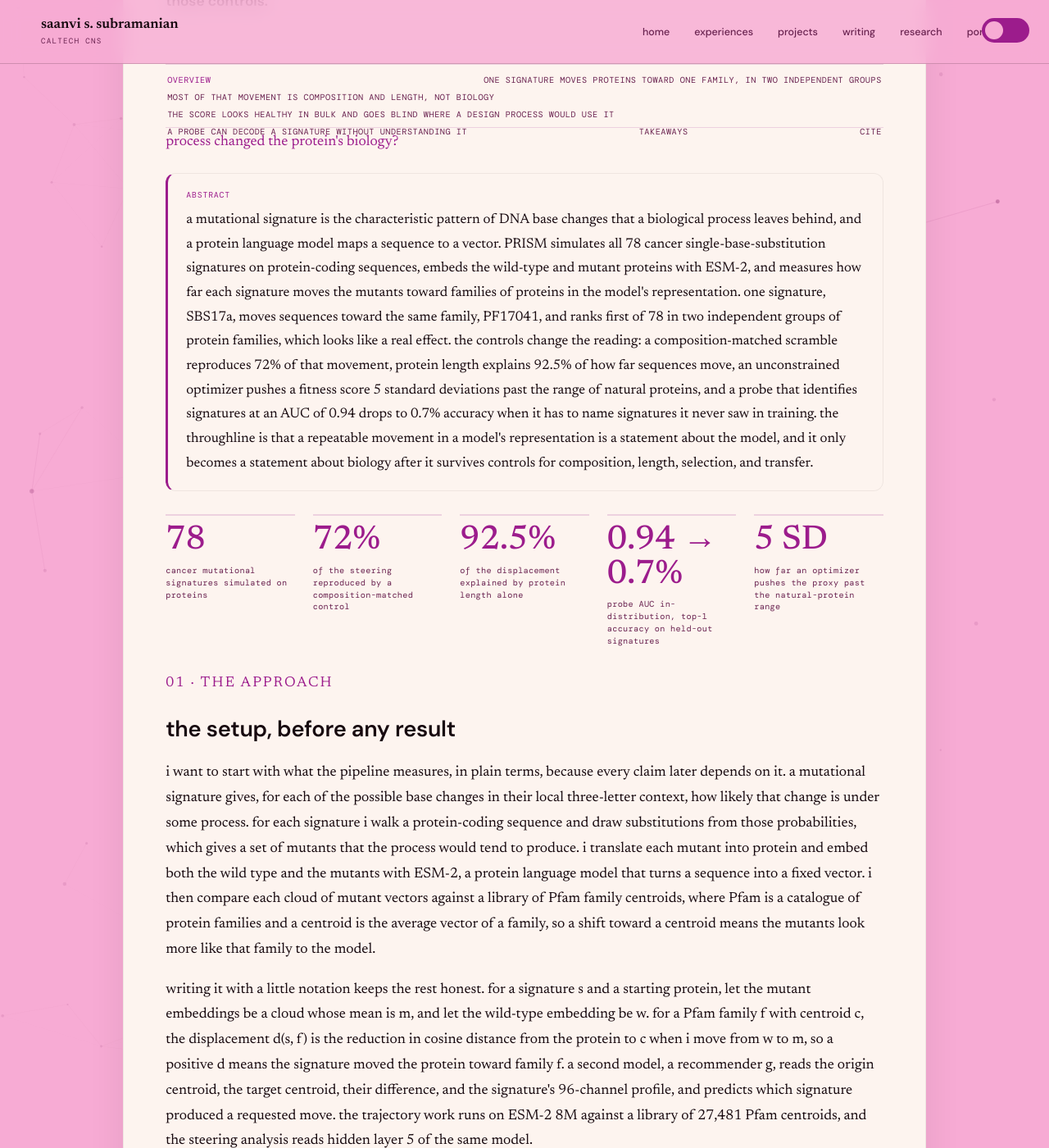
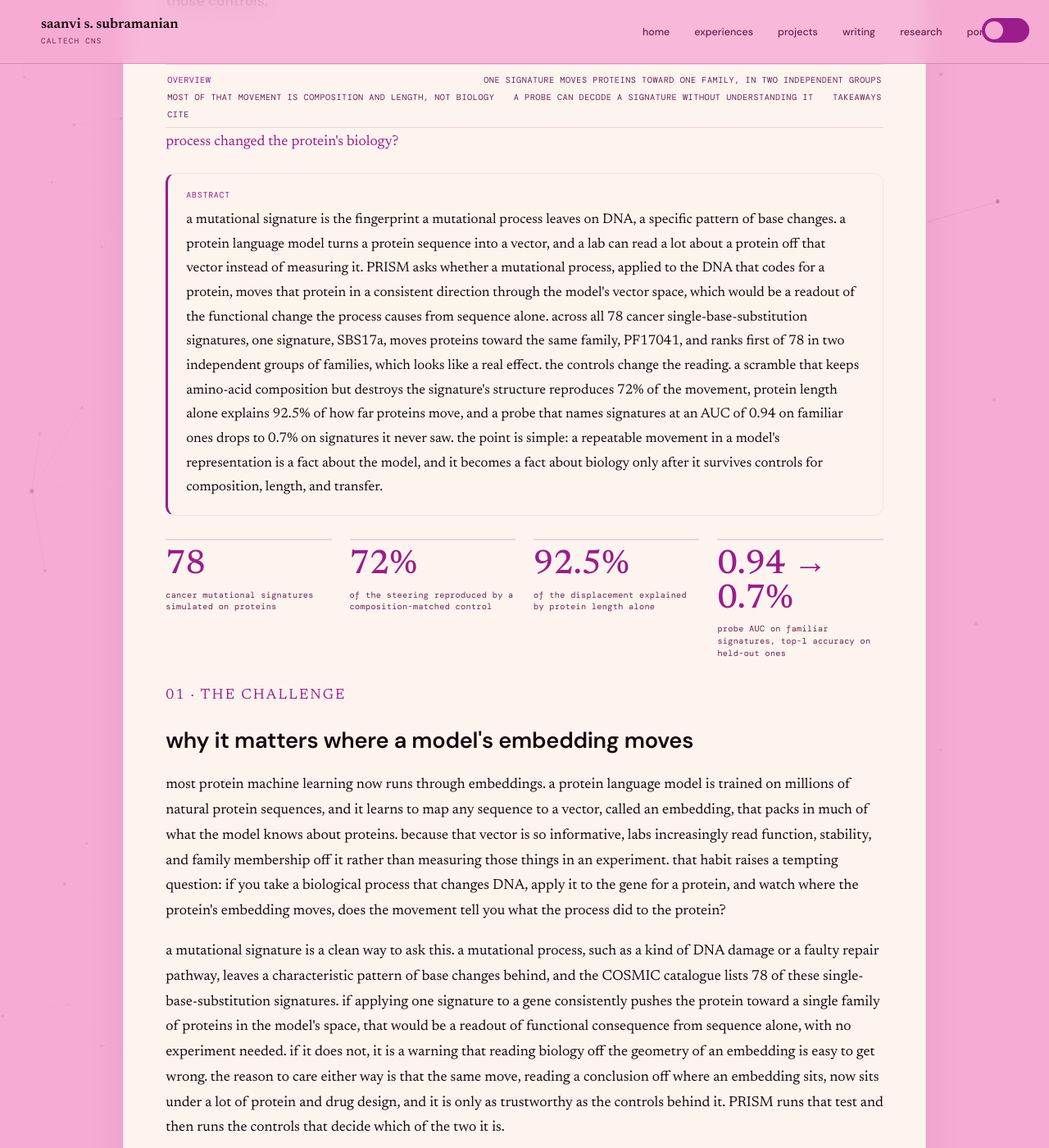
Before and after one commit to saanviiyer/saanviiyer.github.io, a Jekyll site: the page built from pages/proj-prism-page.html, in a window 1280 px wide and 1400 px high, scrolled down 682 px. Shown: the whole window at 82% size. Built offline with Jekyll 4.4.1, drawn with Linux system fonts in a browser that asks for light colours; some web fonts are replaced; some of the changed text lies outside the part shown.

Commit message:
Deepen PRISM and evaluations with a teaching layer, and cut the conflated fitness-proxy section from PRISM

```diff
--- a/pages/proj-prism-page.html
+++ b/pages/proj-prism-page.html
@@ -19,23 +19,29 @@ thesis: "A protein model's embedding can move in a consistent, repeatable direct
 
 <div class="pp-abstract">
   <div class="pp-ab-label">Abstract</div>
-  <p>a mutational signature is the characteristic pattern of DNA base changes that a biological process leaves behind, and a protein language model maps a sequence to a vector. PRISM simulates all 78 cancer single-base-substitution signatures on protein-coding sequences, embeds the wild-type and mutant proteins with ESM-2, and measures how far each signature moves the mutants toward families of proteins in the model's representation. one signature, SBS17a, moves sequences toward the same family, PF17041, and ranks first of 78 in two independent groups of protein families, which looks like a real effect. the controls change the reading: a composition-matched scramble reproduces 72% of that movement, protein length explains 92.5% of how far sequences move, an unconstrained optimizer pushes a fitness score 5 standard deviations past the range of natural proteins, and a probe that identifies signatures at an AUC of 0.94 drops to 0.7% accuracy when it has to name signatures it never saw in training. the throughline is that a repeatable movement in a model's representation is a statement about the model, and it only becomes a statement about biology after it survives controls for composition, length, selection, and transfer.</p>
+  <p>a mutational signature is the fingerprint a mutational process leaves on DNA, a specific pattern of base changes. a protein language model turns a protein sequence into a vector, and a lab can read a lot about a protein off that vector instead of measuring it. PRISM asks whether a mutational process, applied to the DNA that codes for a protein, moves that protein in a consistent direction through the model's vector space, which would be a readout of the functional change the process causes from sequence alone. across all 78 cancer single-base-substitution signatures, one signature, SBS17a, moves proteins toward the same family, PF17041, and ranks first of 78 in two independent groups of families, which looks like a real effect. the controls change the reading. a scramble that keeps amino-acid composition but destroys the signature's structure reproduces 72% of the movement, protein length alone explains 92.5% of how far proteins move, and a probe that names signatures at an AUC of 0.94 on familiar ones drops to 0.7% on signatures it never saw. the point is simple: a repeatable movement in a model's representation is a fact about the model, and it becomes a fact about biology only after it survives controls for composition, length, and transfer.</p>
 </div>
 
 <div class="stat-row">
   <div class="stat"><div class="n">78</div><div class="l">cancer mutational signatures simulated on proteins</div></div>
   <div class="stat"><div class="n">72%</div><div class="l">of the steering reproduced by a composition-matched control</div></div>
   <div class="stat"><div class="n">92.5%</div><div class="l">of the displacement explained by protein length alone</div></div>
-  <div class="stat"><div class="n">0.94 &rarr; 0.7%</div><div class="l">probe AUC in-distribution, top-1 accuracy on held-out signatures</div></div>
-  <div class="stat"><div class="n">5 SD</div><div class="l">how far an optimizer pushes the proxy past the natural-protein range</div></div>
+  <div class="stat"><div class="n">0.94 &rarr; 0.7%</div><div class="l">probe AUC on familiar signatures, top-1 accuracy on held-out ones</div></div>
 </div>
 
-<p class="pp-section-num">01 &middot; The Approach</p>
+<p class="pp-section-num">01 &middot; The Challenge</p>
+<h2 class="pp-section-title">why it matters where a model's embedding moves</h2>
+
+<p>most protein machine learning now runs through embeddings. a protein language model is trained on millions of natural protein sequences, and it learns to map any sequence to a vector, called an embedding, that packs in much of what the model knows about proteins. because that vector is so informative, labs increasingly read function, stability, and family membership off it rather than measuring those things in an experiment. that habit raises a tempting question: if you take a biological process that changes DNA, apply it to the gene for a protein, and watch where the protein's embedding moves, does the movement tell you what the process did to the protein?</p>
+
+<p>a mutational signature is a clean way to ask this. a mutational process, such as a kind of DNA damage or a faulty repair pathway, leaves a characteristic pattern of base changes behind, and the COSMIC catalogue lists 78 of these single-base-substitution signatures. if applying one signature to a gene consistently pushes the protein toward a single family of proteins in the model's space, that would be a readout of functional consequence from sequence alone, with no experiment needed. if it does not, it is a warning that reading biology off the geometry of an embedding is easy to get wrong. the reason to care either way is that the same move, reading a conclusion off where an embedding sits, now sits under a lot of protein and drug design, and it is only as trustworthy as the controls behind it. PRISM runs that test and then runs the controls that decide which of the two it is.</p>
+
+<p class="pp-section-num">02 &middot; The Approach</p>
 <h2 class="pp-section-title">the setup, before any result</h2>
 
-<p>i want to start with what the pipeline measures, in plain terms, because every claim later depends on it. a mutational signature gives, for each of the possible base changes in their local three-letter context, how likely that change is under some process. for each signature i walk a protein-coding sequence and draw substitutions from those probabilities, which gives a set of mutants that the process would tend to produce. i translate each mutant into protein and embed both the wild type and the mutants with ESM-2, a protein language model that turns a sequence into a fixed vector. i then compare each cloud of mutant vectors against a library of Pfam family centroids, where Pfam is a catalogue of protein families and a centroid is the average vector of a family, so a shift toward a centroid means the mutants look more like that family to the model.</p>
+<p>i want to start with what the pipeline measures, in plain terms, because every claim later depends on it. a mutational signature gives, for each possible base change in its local three-letter context, how likely that change is under some process. for each signature i walk a protein-coding sequence and draw substitutions from those probabilities, which gives a set of mutants that the process would tend to produce. i translate each mutant into protein and embed both the wild type, the original protein, and the mutants with ESM-2, a protein language model that turns a sequence into a fixed vector. i then compare each cloud of mutant vectors against a library of Pfam family centroids, where Pfam is a catalogue of protein families and a centroid is the average vector of a family, so a shift toward a centroid means the mutants look more like that family to the model.</p>
 
-<p>writing it with a little notation keeps the rest honest. for a signature s and a starting protein, let the mutant embeddings be a cloud whose mean is m, and let the wild-type embedding be w. for a Pfam family f with centroid c, the displacement d(s, f) is the reduction in cosine distance from the protein to c when i move from w to m, so a positive d means the signature moved the protein toward family f. a second model, a recommender g, reads the origin centroid, the target centroid, their difference, and the signature's 96-channel profile, and predicts which signature produced a requested move. the trajectory work runs on ESM-2 8M against a library of 27,481 Pfam centroids, and the steering analysis reads hidden layer 5 of the same model.</p>
+<p>writing it with a little notation keeps the rest honest. for a signature and a starting protein, let the mutant embeddings be a cloud whose mean is m, and let the wild-type embedding be w. for a Pfam family with centroid c, the displacement is the reduction in cosine distance from the protein to c when i move from w to m, so a positive displacement means the signature moved the protein toward that family. cosine distance is just a measure of how different two vectors point, so reducing it means the mutant mean points more like the family than the wild type did. a second model, a recommender, reads the origin family, the target family, their difference, and the signature's profile, and predicts which signature produced a requested move. the trajectory work runs on ESM-2 8M against a library of 27,481 Pfam centroids.</p>
 
 <figure class="pp-fig">
   <img src="{{ '/assets/images/prism-signature-steering/pipeline-schematic.png' | relative_url }}" alt="Pipeline from a signature to simulated mutations to ESM-2 embeddings to displacement against Pfam centroids">
@@ -48,8 +54,7 @@ thesis: "A protein model's embedding can move in a consistent, repeatable direct
   <thead><tr><th>system</th><th>data</th><th>controls and baselines</th><th>metric</th></tr></thead>
   <tbody>
     <tr><td>PRISM trajectory pipeline</td><td>protein-coding sequences, 78 COSMIC signatures, 27,481 Pfam centroids</td><td>composition-matched scramble, length regression, uniform null</td><td>cosine displacement toward a Pfam centroid</td></tr>
-    <tr><td>inverse recommender</td><td>35,403 positive transitions over 75 proteins, 96-channel signature profiles</td><td>leave-signatures-out, uniform guess over 78 classes</td><td>AUC in-distribution, top-1 and top-5 on held-out signatures</td></tr>
-    <tr><td>fitness-proxy audit</td><td>measured activity on protein variants</td><td>trivial baselines, the range spanned by natural proteins</td><td>bulk Spearman, top-k utility, standard deviations past the natural range</td></tr>
+    <tr><td>inverse recommender</td><td>35,403 positive transitions over 75 proteins, signature profiles</td><td>leave-signatures-out, uniform guess over 78 classes</td><td>AUC on familiar signatures, top-1 and top-5 on held-out ones</td></tr>
   </tbody>
 </table>
 </div>
@@ -61,20 +66,19 @@ thesis: "A protein model's embedding can move in a consistent, repeatable direct
   <tbody>
     <tr><td>amino-acid composition</td><td>the steering movement toward PF17041</td><td>a composition-matched scramble reproduces 72% of it</td></tr>
     <tr><td>protein length</td><td>the size of the displacement</td><td>log length explains 92.5% of displacement across the 78 signatures</td></tr>
-    <tr><td>selection by an optimizer</td><td>the learned fitness proxy</td><td>an unconstrained optimizer pushes it 5 standard deviations past the natural-protein range</td></tr>
     <tr><td>familiarity, not understanding</td><td>the inverse probe</td><td>held-out signatures drop top-1 accuracy from an AUC of 0.94 to 0.7%</td></tr>
   </tbody>
 </table>
 </div>
 
-<p class="pp-section-num">02 &middot; Results</p>
-<h2 class="pp-section-title">four questions, asked in order</h2>
+<p class="pp-section-num">03 &middot; Results</p>
+<h2 class="pp-section-title">three questions, asked in order</h2>
 
 <section class="pp-thread" id="rq1">
   <div class="pp-thread-tag">RQ1</div>
   <h3 class="pp-thread-title">one signature moves proteins toward one family, in two independent groups</h3>
 
-  <p>the first question is whether any signature has a consistent destination. of the 78 signatures, SBS17a is the one that most moves sequences toward the Pfam family PF17041, the SasG_E domain, and it ranks first on that family in two independent Pfam clans, where a clan is a group of related families. the same direction showing up in two separate protein contexts is the kind of recurrence a real effect would produce rather than a one-off, so this is the observation the rest of the page tests.</p>
+  <p>the first question is whether any signature has a consistent destination. of the 78 signatures, SBS17a is the one that most moves sequences toward the Pfam family PF17041, the SasG_E domain, and it ranks first on that family in two independent Pfam clans, where a clan is a group of related families. the reason the two-clan result is the one worth chasing is that a direction which shows up once could be noise, but a direction that shows up in two unrelated groups of proteins is the kind of thing a real mechanism would produce, so it earns the controls that follow.</p>
 
   <figure class="pp-fig">
     <img src="{{ '/assets/images/prism-signature-steering/sbs17a-ranking.png' | relative_url }}" alt="SBS17a ranks first of 78 toward PF17041 in both clans">
@@ -88,52 +92,48 @@ thesis: "A protein model's embedding can move in a consistent, repeatable direct
   <div class="pp-thread-tag">RQ2</div>
   <h3 class="pp-thread-title">most of that movement is composition and length, not biology</h3>
 
-  <p>a movement in embedding space is only biological if it is not already explained by the plainest properties of the sequence. i test two. first i build a composition-matched scramble, which keeps the amino-acid makeup of the mutants but destroys the signature's specific structure, and i measure how much of the steering it keeps. the real SBS17a direction reduces cosine distance to the PF17041 centroid by 0.0425, the scrambled direction keeps 0.0306 of that, and the ratio is 72% over five seeds. second i ask whether length alone predicts how far sequences move, because signatures differ in how often they introduce a stop codon and therefore in how long the translated protein is.</p>
+  <p>a movement is only biological if it needs the signature at all, so i try to reproduce it without one. composition is the first thing to rule out. a protein is a string of amino acids, and the model's embedding depends heavily on which amino acids are present, so two proteins with the same makeup in a different order can land near each other in the model's space for no functional reason. i build a composition-matched scramble, which keeps the amino-acid makeup of the mutants but shuffles away the signature's specific structure, and i measure how much of the steering survives. the real SBS17a direction reduces cosine distance to the PF17041 centroid by 0.0425, the scrambled direction keeps 0.0306 of that, and the ratio is 72% over five seeds, so most of the movement needed only the composition.</p>
 
   <figure class="pp-fig">
     <img src="{{ '/assets/images/prism-signature-steering/scramble.png' | relative_url }}" alt="A context-scrambled direction keeps 72 percent of the movement toward PF17041">
     <figcaption><strong>figure 3. composition keeps most of the steering.</strong> the real signature direction moves held-out embeddings toward PF17041 by 0.0425, and a composition-matched scramble keeps 72% of that at 0.0306. the right panel shows the remaining context effect, 0.0081, sitting 5.8 times above the seed-to-seed floor of 0.0014, so a small signature-specific residual survives but most of the movement is composition.</figcaption>
   </figure>
 
+  <p>length is the second thing to rule out. signatures differ in how often they create a stop codon, which ends translation early and makes a shorter protein, and shorter proteins move differently in the model's space for reasons that have nothing to do with the mutational process. so i fit how far each signature moves proteins against the length of the translated protein, one point per signature across all 78, and length alone explains 92.5% of the variation. between the two controls, the piece of the movement that is specific to the signature, rather than to composition or length, is small.</p>
+
   <figure class="pp-fig">
     <img src="{{ '/assets/images/prism-signature-steering/length-confound.png' | relative_url }}" alt="Mean absolute displacement against log translated length, R-squared 0.941">
     <figcaption><strong>figure 4. length explains the size of the movement.</strong> mean absolute displacement against log translated length, one point per signature across the 78. the fit explains 92.5% of the variation, so most of how far a signature moves proteins is a length effect rather than a functional one.</figcaption>
   </figure>
+
+  <p>this is the part that matters most. if the plainest properties of a sequence reproduce an effect, the effect is not evidence about the mutational process, and calling it a functional finding is the mistake a reader makes by default when an embedding moves in a clean direction. the controls turn an interesting picture into a bounded claim.</p>
 
   <div class="finding"><div class="fn-label">Finding 2</div><p>a composition-matched control reproduces 72% of the steering and protein length explains 92.5% of the displacement, so the signature-specific residual is small and SBS17a is not a validated functional driver on this evidence.</p></div>
 </section>
 
 <section class="pp-thread" id="rq3">
   <div class="pp-thread-tag">RQ3</div>
-  <h3 class="pp-thread-title">the score looks healthy in bulk and goes blind where a design process would use it</h3>
-
-  <p>a score is only useful for design if it stays right among the top candidates, because a search keeps the best-scoring sequences and ignores the rest. across a whole dataset the learned fitness proxy looks respectable, with a bulk Spearman of 0.53. among the top-ranked variants, the region a design process would actually act on, its utility falls to 0.15, and when i let an unconstrained optimizer select against it the optimizer pushes the proxy 5 standard deviations past the range spanned by natural proteins while producing sequences that are not credible proteins. a healthy average and a blind top tail are different facts about the same score.</p>
-
-  <div class="finding"><div class="fn-label">Finding 3</div><p>the proxy's bulk Spearman of 0.53 drops to a top-k utility of 0.15, and an optimizer reward-hacks it 5 standard deviations past the natural-protein range, so bulk correlation does not survive selection.</p></div>
-</section>
-
-<section class="pp-thread" id="rq4">
-  <div class="pp-thread-tag">RQ4</div>
   <h3 class="pp-thread-title">a probe can decode a signature without understanding it</h3>
 
-  <p>the last question is whether a model that can name a signature has learned something portable about it. i train an inverse probe to read an embedding shift and name the signature that produced it. on signatures it saw in training it reaches an AUC of 0.94, which says the shifts are separable. when i hold out whole signatures and ask it to name mechanisms it never saw, its top-1 accuracy falls to 0.7%, below the 1.3% a uniform guess over the classes would give. decoding a signature from familiar examples is not the same as understanding the mechanism, and the gap between the two is the whole point.</p>
+  <p>the last question is about a different kind of claim. a natural way to argue a model understands a signature is to show that you can read the signature back out of its embedding, with a probe, which is a small classifier trained on the model's internal vectors. that argument is weaker than it sounds, and this is where it breaks. i train an inverse probe to read an embedding shift and name the signature that produced it, and on signatures it saw in training it reaches an AUC of 0.94, where AUC near 1 means the shifts are cleanly separable. then i hold out whole signatures and ask the probe to name mechanisms it never saw, and its top-1 accuracy falls to 0.7%, below the 1.3% a blind guess over the classes would give.</p>
 
   <figure class="pp-fig">
     <img src="{{ '/assets/images/prism-signature-steering/loso.png' | relative_url }}" alt="Leave-signatures-out transfer, top-1 accuracy 0.8 percent below the 1.3 percent uniform line">
     <figcaption><strong>figure 5. decodable in-distribution, not transferable.</strong> accuracy on signatures held out of training, where the recommender's top-1 sits at 0.8%, below the 1.3% uniform-guess line, and 0.0% when SBS17a itself is withheld. the same probe reaches an AUC of 0.94 on signatures it has seen, so the information is present without transferring.</figcaption>
   </figure>
 
-  <div class="finding"><div class="fn-label">Finding 4</div><p>the probe reaches an AUC of 0.94 on seen signatures and 0.7% top-1 accuracy on held-out ones, so a decodable signal is not evidence of a portable understanding.</p></div>
+  <p>why this matters: decodability is the evidence people cite most often for a model understanding a concept, and this shows it can be fully present while the model has learned nothing that carries to a new case. a probe that works on familiar examples and fails on unseen ones has memorized a fingerprint, not a mechanism, and only the held-out test tells the two apart.</p>
+
+  <div class="finding"><div class="fn-label">Finding 3</div><p>the probe reaches an AUC of 0.94 on seen signatures and 0.7% top-1 accuracy on held-out ones, so a decodable signal is not evidence of a portable understanding.</p></div>
 </section>
 
 <p class="pp-section-num" id="takeaways">Takeaways</p>
-<h2 class="pp-section-title">what the four findings add up to</h2>
+<h2 class="pp-section-title">what the three findings add up to</h2>
 
 <div class="takeaways">
   <div class="takeaway"><div class="tk-h">a real-looking direction</div>SBS17a ranks first of 78 toward PF17041 in two clans, the kind of recurrence that reads as a finding.</div>
   <div class="takeaway"><div class="tk-h">that the controls undo</div>composition keeps 72% of it and length explains 92.5%, so the biology-specific part is small.</div>
-  <div class="takeaway"><div class="tk-h">a score that fails under search</div>bulk Spearman 0.53 becomes top-k utility 0.15, and an optimizer runs it 5 SD off the natural range.</div>
-  <div class="takeaway"><div class="tk-h">decoding is not understanding</div>AUC 0.94 on seen signatures collapses to 0.7% on held-out ones.</div>
+  <div class="takeaway"><div class="tk-h">decoding is not understanding</div>a probe at AUC 0.94 on seen signatures collapses to 0.7% on held-out ones.</div>
 </div>
 
 <p class="pp-section-num">Limitations</p>
```
Also changed, not shown: pages/proj-evaluations.html (+14 -10 lines).
